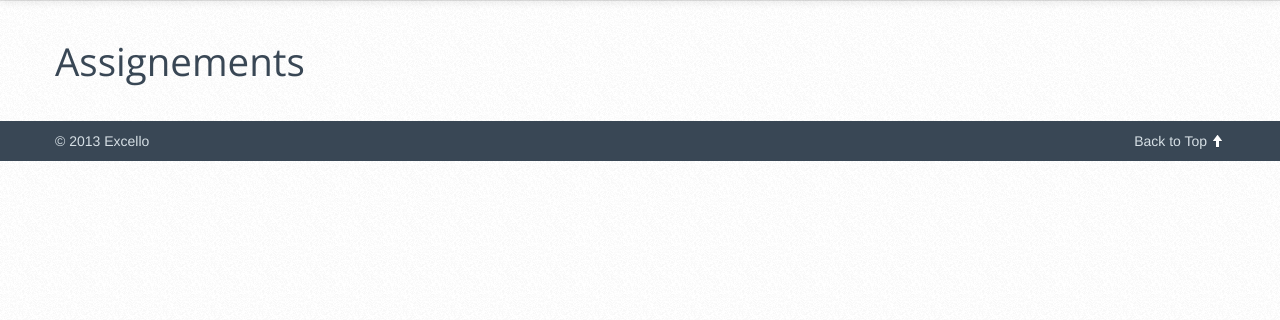
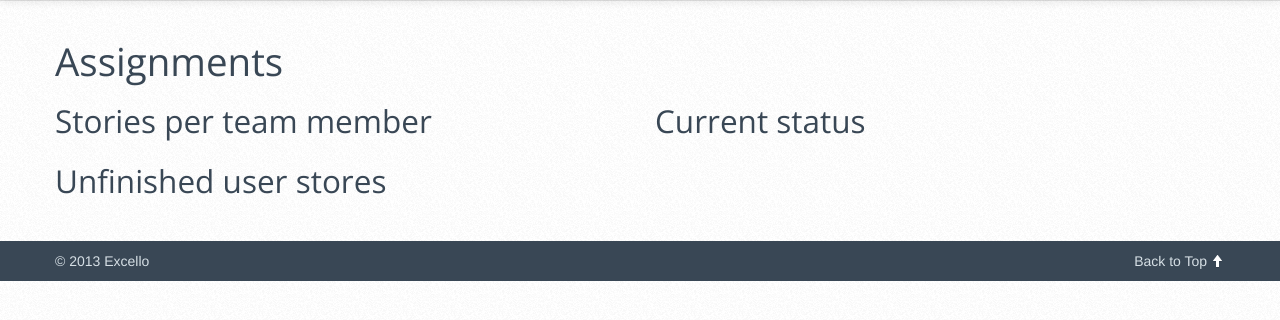
Before and after one commit to dpford/hackathon, a Django app: template templates/index.html in a window 1280 px wide. Shown: the part 60-380 px from the top of the page. Run offline with Django 3.2, Linux system fonts and the light colour scheme; the template is opened without the code that fills it, so the values that code supplies are empty; some libraries are stand-ins or nearby versions.

Commit message:
Template updates

```diff
--- a/dashboard/views.py
+++ b/dashboard/views.py
@@ -1,8 +1,10 @@
 from django.http import HttpResponse
 from django.shortcuts import render, get_object_or_404
+from django.views.decorators.cache import never_cache
 
 from trollop import TrelloConnection
 
+@never_cache
 def home(request):
 	data = {}
 	conn = TrelloConnection('8e08cc15f33eba483bc2ec18f5d9d2e8', '546c06039131159676b3f7c41c295e6cb0529417861c27f0287122ceadcf3065')
--- a/templates/index.html
+++ b/templates/index.html
@@ -51,10 +51,27 @@
 
 	<div id="content">
 	  <div class="container">
-	    <h1>Assignements</h1>
+	    <h1>Assignments</h1>
 	    {% for key,value in assignments.items %}
 	    	<p><strong>{{ key }}:</strong> {{ value }}</p>
 	    {% endfor %}
+
+	    <div class="row">
+	    	<div class="span6">
+	    		<h2>Stories per team member</h2>
+	    		<!-- code goes here -->
+	    	</div>
+	    	<div class="span6">
+	    		<h2>Current status</h2>
+	    		<!-- code goes here -->
+	    	</div>
+	    </div>
+	    <div class="row">
+	    	<div class="span12">
+	    		<h2>Unfinished user stores</h2>
+	    		<!-- code goes here -->
+	    	</div>
+	    </div>
 	  </div>
 	</div>
 
```
